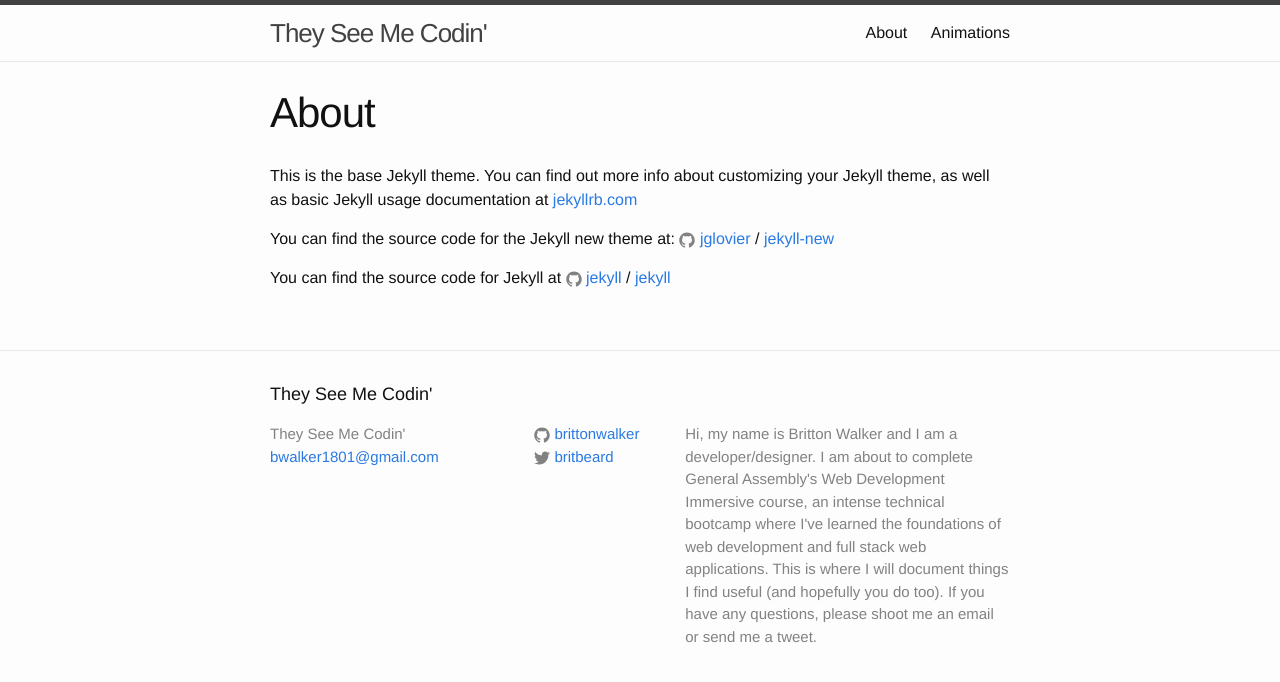
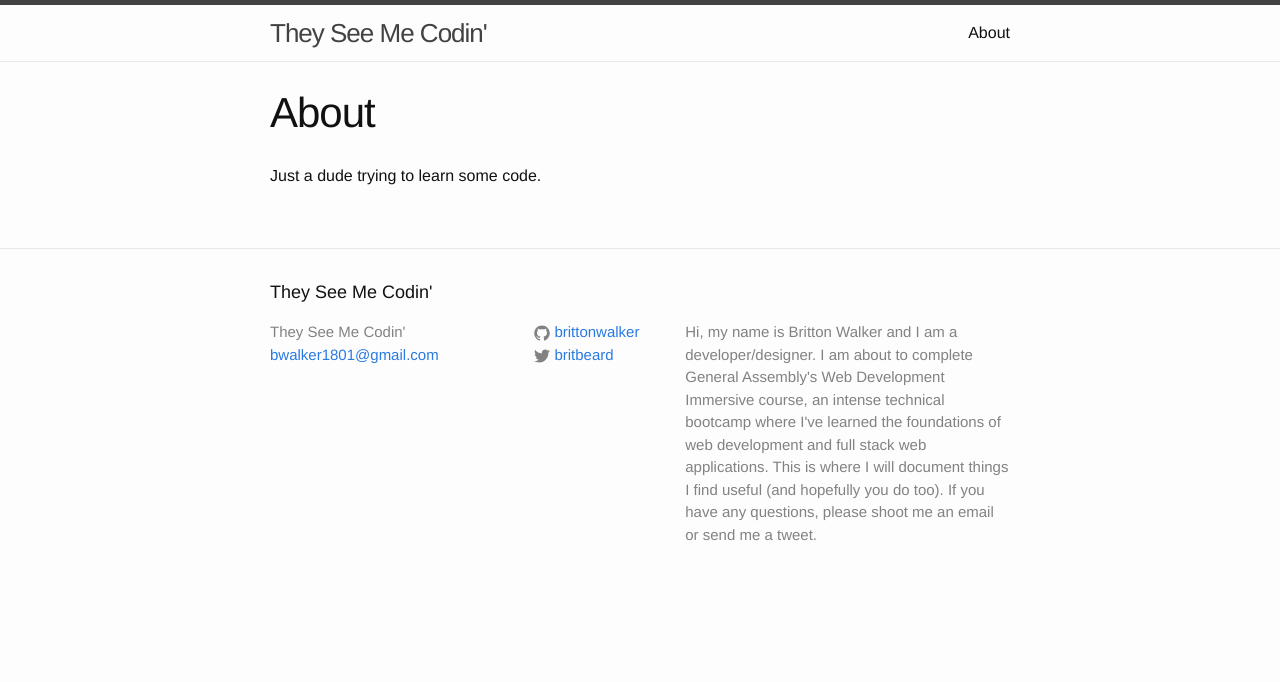
Before and after one commit to brittonwalker/jekyll_blog, a Jekyll site: the page built from about.md, in a window 1280 px wide. Shown: the top 682 px of the page. Built offline with Jekyll 4.4.1, drawn with Linux system fonts in a browser that asks for light colours.

Commit message:
delete animations page and update about

```diff
--- a/about.md
+++ b/about.md
@@ -4,12 +4,4 @@ title: About
 permalink: /about/
 ---
 
-This is the base Jekyll theme. You can find out more info about customizing your Jekyll theme, as well as basic Jekyll usage documentation at [jekyllrb.com](http://jekyllrb.com/)
-
-You can find the source code for the Jekyll new theme at:
-{% include icon-github.html username="jglovier" %} /
-[jekyll-new](https://github.com/jglovier/jekyll-new)
-
-You can find the source code for Jekyll at
-{% include icon-github.html username="jekyll" %} /
-[jekyll](https://github.com/jekyll/jekyll)
+Just a dude trying to learn some code.
```
Also changed, not shown: _pages/animations.html (deleted, +0 -9 lines).
